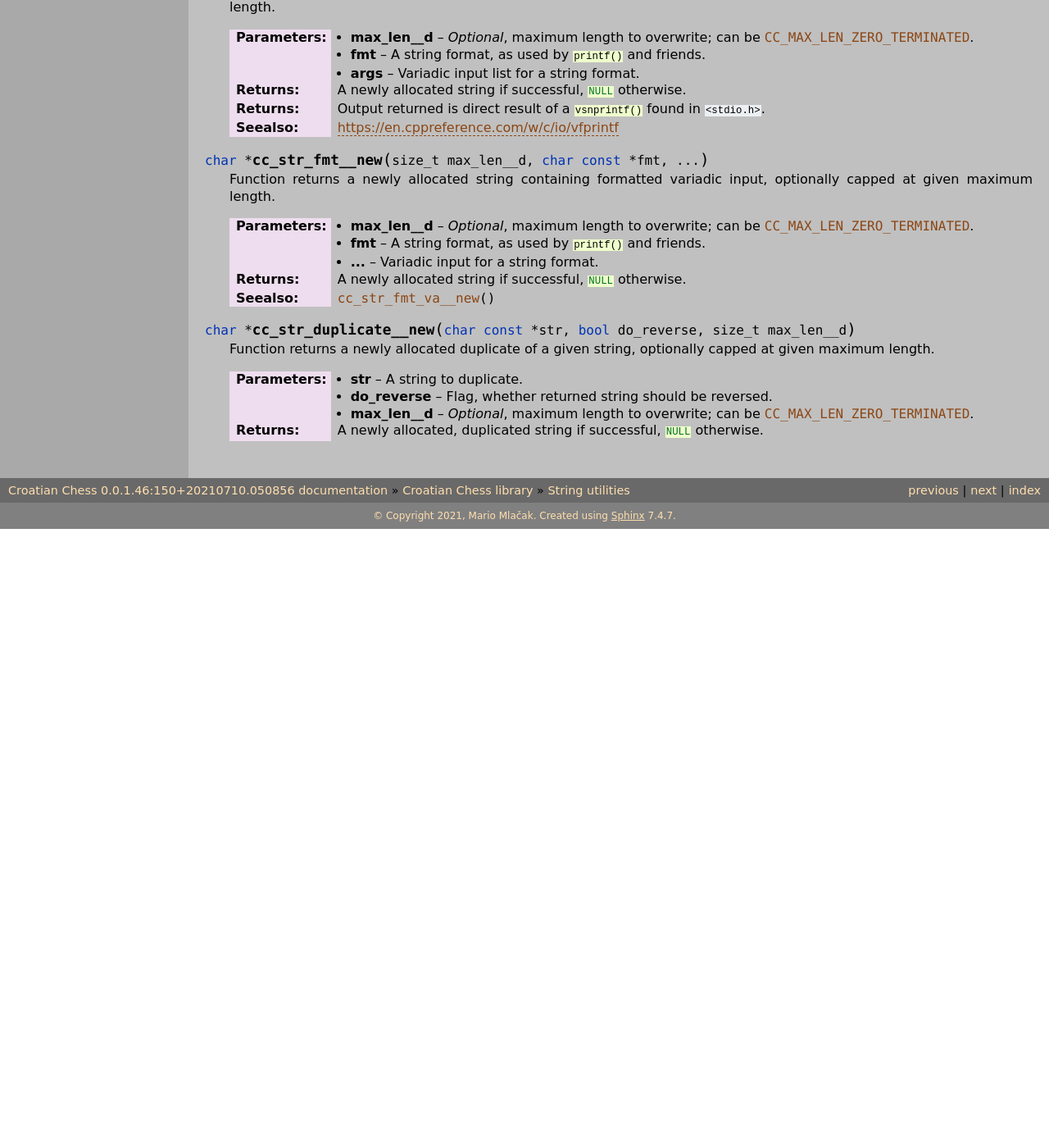
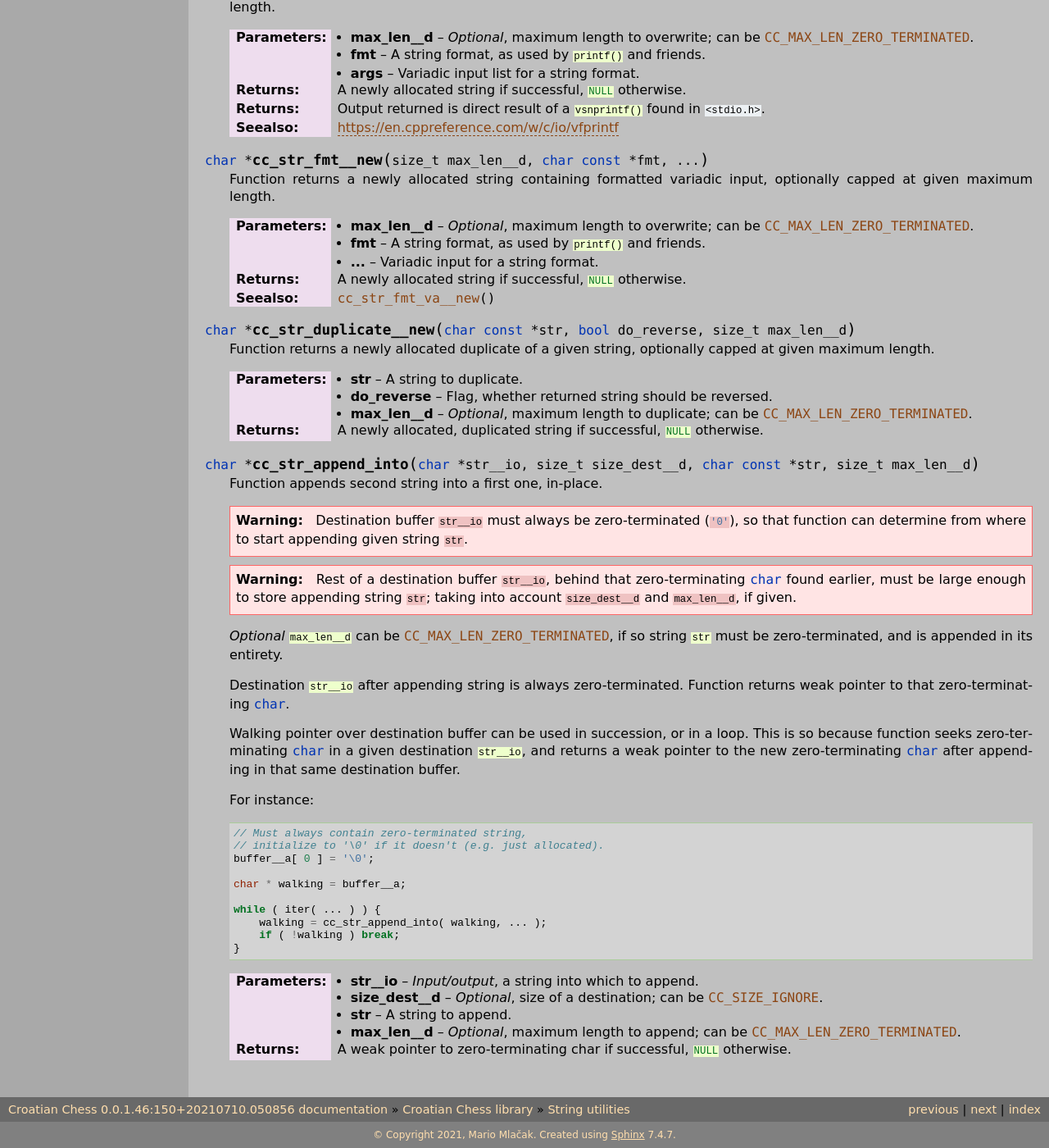
Before and after one commit to mmlacak/crochess, a Sphinx documentation site: the page built from docs/source/libcc/ccstrutils.rst, in a window 1280 px wide and 1400 px high, scrolled down 6057 px. Shown: the whole window at 82% size. Built offline with Sphinx 7.4.7, drawn with Linux system fonts in a browser that asks for light colours; before the commit the page ends 6702 px from its top, so only the background shows below that; some of the changed text lies outside the part shown.

Commit message:
Documented cc_str_append_into().

```diff
--- a/docs/source/libcc/ccstrutils.rst
+++ b/docs/source/libcc/ccstrutils.rst
@@ -344,7 +344,7 @@ String utility functions
     :param end_1__d: *Optional*, end of a first (sub-)string; can be :c:`NULL`.
     :param start_2: A starting character of a second (sub-)string.
     :param end_2__d: *Input/output*, end of a second (sub-)string.
-    :param max_len__d: *Optional*, maximum length to overwrite; can be :c:expr:`CC_MAX_LEN_ZERO_TERMINATED`.
+    :param max_len__d: *Optional*, maximum length to compare; can be :c:expr:`CC_MAX_LEN_ZERO_TERMINATED`.
     :returns: :c:`true` if two given (sub-)strings are equal, :c:`false` otherwise.
     :seealso: https://en.cppreference.com/w/c/string/byte/strncmp
 
@@ -356,7 +356,7 @@ String utility functions
 
     :param start: A (sub-)string to copy.
     :param end__d: *Optional*, pointer to the end of a (sub-)string; can be :c:`NULL`.
-    :param max_len__d: *Optional*, maximum length to overwrite; can be :c:expr:`CC_MAX_LEN_ZERO_TERMINATED`.
+    :param max_len__d: *Optional*, maximum length to copy; can be :c:expr:`CC_MAX_LEN_ZERO_TERMINATED`.
     :param dest__o: Pointer to destination.
     :param dest_end__d: *Optional*, pointer to the end of destination; can be :c:`NULL`.
     :param size_dest__d: A starting character of a first (sub-)string.
@@ -369,7 +369,7 @@ String utility functions
 
     :param start: A (sub-)string to copy.
     :param end__d: *Optional*, pointer to the end of a (sub-)string.
-    :param max_len__d: *Optional*, maximum length to overwrite; can be :c:expr:`CC_MAX_LEN_ZERO_TERMINATED`.
+    :param max_len__d: *Optional*, maximum length to copy; can be :c:expr:`CC_MAX_LEN_ZERO_TERMINATED`.
     :returns: Pointer to a newly allocated copy of a given string if successful, :c:`NULL` otherwise.
     :seealso: https://en.cppreference.com/w/c/string/byte/strncpy
 
@@ -404,5 +404,56 @@ String utility functions
 
     :param str: A string to duplicate.
     :param do_reverse: Flag, whether returned string should be reversed.
-    :param max_len__d: *Optional*, maximum length to overwrite; can be :c:expr:`CC_MAX_LEN_ZERO_TERMINATED`.
+    :param max_len__d: *Optional*, maximum length to duplicate; can be :c:expr:`CC_MAX_LEN_ZERO_TERMINATED`.
     :returns: A newly allocated, duplicated string if successful, :c:`NULL` otherwise.
+
+.. c:function:: char * cc_str_append_into( char * str__io, size_t size_dest__d, char const * str, size_t max_len__d )
+
+    Function appends second string into a first one, in-place.
+
+    .. warning::
+
+        Destination buffer :c:`str__io` must always be zero-terminated (:c:`'\0'`),
+        so that function can determine from where to start appending given string
+        :c:`str`.
+
+    .. warning::
+
+        Rest of a destination buffer :c:`str__io`, behind that zero-terminating
+        :c:expr:`char` found earlier, must be large enough to store appending
+        string :c:`str`; taking into account :c:`size_dest__d` and :c:`max_len__d`,
+        if given.
+
+    *Optional* :c:`max_len__d` can be  :c:expr:`CC_MAX_LEN_ZERO_TERMINATED`,
+    if so string :c:`str` must be zero-terminated, and is appended in its entirety.
+
+    Destination :c:`str__io` after appending string is always zero-terminated.
+    Function returns weak pointer to that zero-terminating :c:expr:`char`.
+
+    Walking pointer over destination buffer can be used in succession, or in a
+    loop. This is so because function seeks zero-terminating :c:expr:`char` in
+    a given destination :c:`str__io`, and returns a weak pointer to the new
+    zero-terminating :c:expr:`char` after appending in that same destination
+    buffer.
+
+    For instance:
+
+    .. code-block:: C
+        :force:
+
+        // Must always contain zero-terminated string,
+        // initialize to '\0' if it doesn't (e.g. just allocated).
+        buffer__a[ 0 ] = '\0';
+
+        char * walking = buffer__a;
+
+        while ( iter( ... ) ) {
+            walking = cc_str_append_into( walking, ... );
+            if ( !walking ) break;
+        }
+
+    :param str__io: *Input/output*, a string into which to append.
+    :param size_dest__d: *Optional*, size of a destination; can be :c:expr:`CC_SIZE_IGNORE`.
+    :param str: A string to append.
+    :param max_len__d: *Optional*, maximum length to append; can be :c:expr:`CC_MAX_LEN_ZERO_TERMINATED`.
+    :returns: A weak pointer to zero-terminating char if successful, :c:`NULL` otherwise.
```
Also changed, not shown: other parts of docs/source/libcc/ccstrutils.rst (+1 -1 lines).
